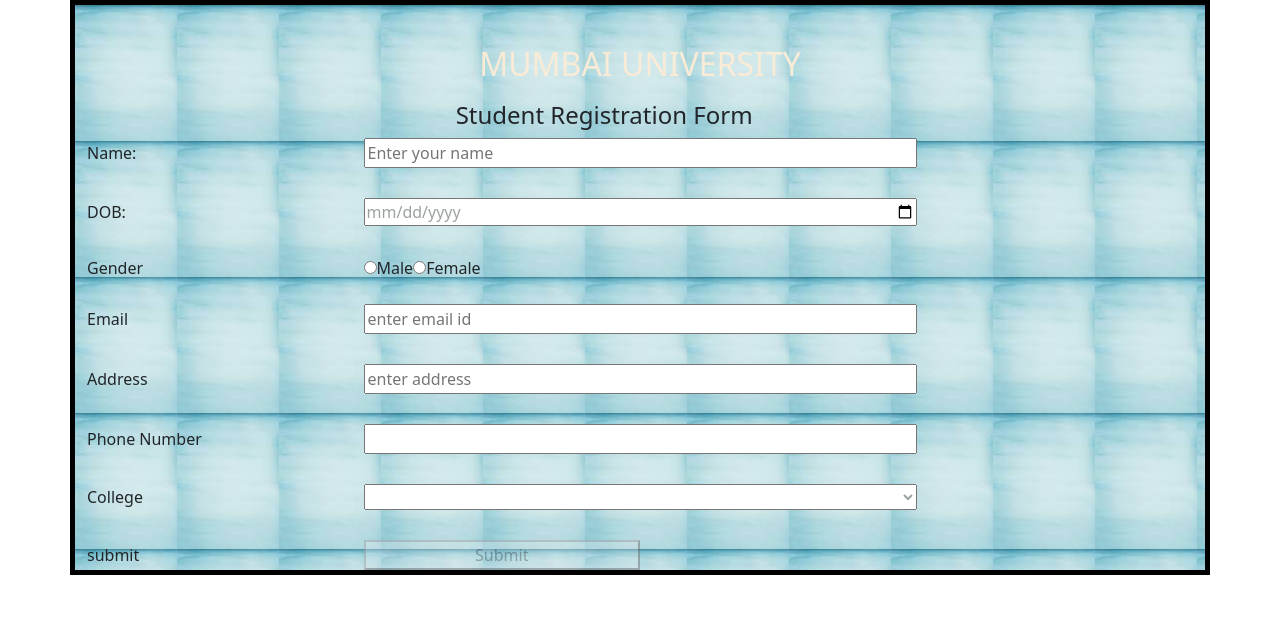
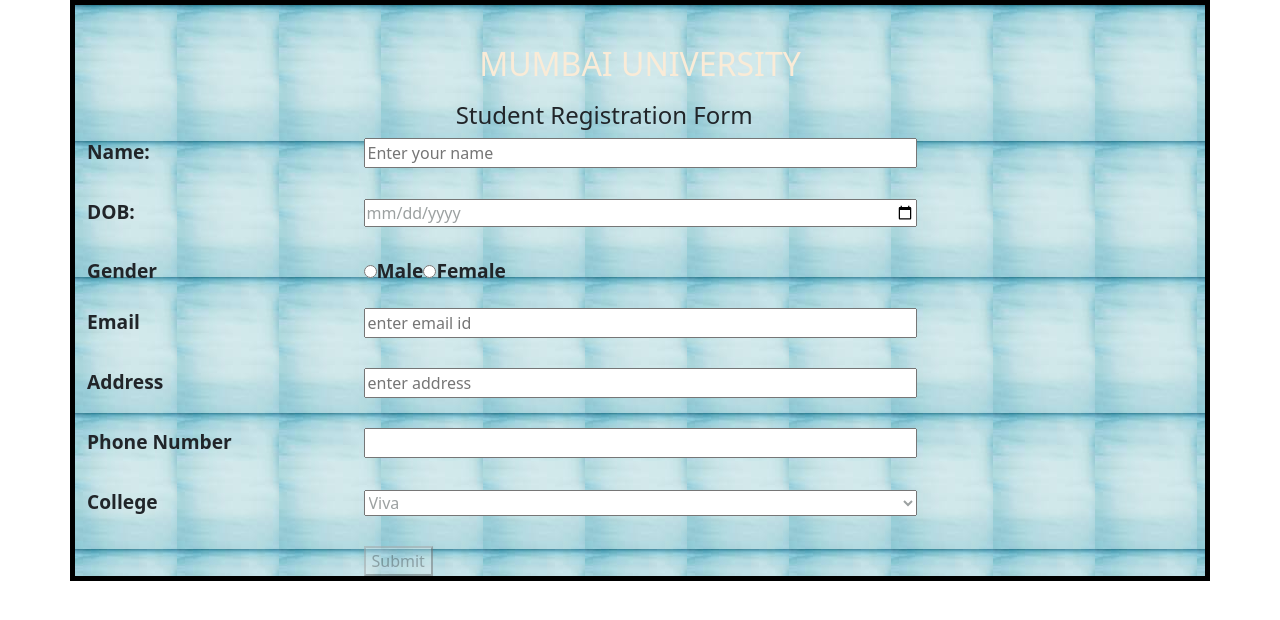
Before and after one commit to akshaypalase/AngularApp, an Angular app: page / in a window 1280 px wide. Shown: the top 620 px of the page. Built offline with nearby package versions, Linux system fonts and the light colour scheme.

Commit message:
updated
updated

```diff
--- a/src/app/form/form.component.css
+++ b/src/app/form/form.component.css
@@ -7,6 +7,11 @@
 input,select{
     color: rgb(156, 161, 161);
     margin-bottom: 30px;
+}
+label{
+    font-size:larger;
+    font-weight: bold;
+
 }
 
 .container{
@@ -18,3 +23,6 @@
 input.ng-invalid.ng-touched{
     border: 1px solid red;box-shadow: 0 0 13px #ff000021;
 }
+#user{
+    margin-bottom: 0cm;
+}
--- a/src/app/form/form.component.html
+++ b/src/app/form/form.component.html
@@ -6,20 +6,20 @@
     <h4 class=" offset-4">Student Registration Form</h4>
    <form #collegeform="ngForm" (ngSubmit)="onSubmit(collegeform)">
     <div   text-left rounded shadow py-5 >
-<div class="form-group" >
+<div class="form-group"  >
     <label for="Name" class="col-3">Name:</label >
     <input type="text" id="name" class="form-control" name="Name" required placeholder="Enter your name" class="col-6 " #Name="ngModel"  ngModel >
-    <small *ngIf="Name.touched && !Name.valid">enter valid name</small>
+    <div *ngIf="Name.touched && !Name.valid" id="user" >enter valid name</div>
     </div>
     <div class="form-group">
       <label for="DOB" class="col-3">DOB:</label>
       <input type="date" class="form-control" id="DOB" name="DOB" placeholder="enter DOB" class="col-6" ngModel >
     </div>
     <div class="form-group">
-      <label class="col-3" for="Gender">Gender</label>
-      <input type="radio" id="Male" name="Gender" ngModel >
+      <label class="col-3" >Gender</label>
+      <input type="radio" id="Male" value="Male" name="gender"  ngModel >
       <label for="Male" class="mr-2">Male</label>
-      <input type="radio" id="Female" name="Gender" ngModel>
+      <input type="radio" id="Female" value="Female" name="gender"   ngModel>
       <label for="Female" class="mr-2">Female</label>
 
       <div class="form-group">
@@ -38,15 +38,15 @@
 
       <div class="form-group">
         <label for="College" class="col-3">College</label>
-        <select name="College" id="College" class="form-control" name="College" class="col-6" ngModel>
+        <select name="College" id="College" class="form-control" name="College" class="col-6" ngModel [ngModel]="defaultValue">
           <option value="Viva">Viva</option>
           <option value="Abhinav">Abhinav</option>
           <option value="S.N">S.N</option>
         </select>
       </div>
-      <div class="form-group">
-        <label for="submit" class="col-3">submit</label>
-        <button class="col-3 btn-primary"   type="submit" [disabled]="!collegeform.valid">Submit</button>
+      <div class="form-group mt">
+
+        <button class=" btn-primary offset-3"   type="submit"  [disabled]="!collegeform.valid" >Submit</button>
       </div>
 
 
--- a/src/app/form/form.component.ts
+++ b/src/app/form/form.component.ts
@@ -1,3 +1,4 @@
+import { visitValue } from '@angular/compiler/src/util';
 import { Component, OnInit } from '@angular/core';
 import { NgForm } from '@angular/forms';
 
@@ -8,7 +9,7 @@
 })
 export class FormComponent implements OnInit {
 
-
+  defaultValue : string = "Viva";
   constructor() { }
 
   ngOnInit() {
--- /dev/null
+++ b/src/app/models/employee.ts
@@ -0,0 +1,5 @@
+export class Employee{
+    username : string;
+    email : string;
+    course : string;
+}
--- a/src/app/simpletemplateform/simpletemplateform.component.html
+++ b/src/app/simpletemplateform/simpletemplateform.component.html
@@ -3,17 +3,21 @@
   <div class="row justify-content-center">
 <div class="col-md-6 text-left rounded shadow py-5">
   <form (ngSubmit)="onsubmit(myForm)"#myForm="ngForm" >
-
+    <div ngModelGroup="userDetails" #userDetails="ngModelGroup">
     <div class="form-group">
       <label for="username">username</label>
-      <input type="text" class="form-control" id="username" placeholder="enter username" name="username" ngModel required>
+      <input type="text" class="form-control" id="username" placeholder="enter username" [(ngModel)]="username" name="username" ngModel required>
+      <small *ngIf="username">username is:{{username}}</small>
     </div>
+
 
     <div class="form-group">
       <label for="email">Email address</label>
-      <input type="email" class="form-control" id="email" email  placeholder="Enter email" name="email" ngModel required>
-
+      <input type="email" class="form-control" id="email" email #email="ngModel"  placeholder="Enter email" name="email" ngModel required>
+      <small class="text-danger" *ngIf="!email.valid && email.touched">please enter valid email</small>
     </div>
+    <small *ngIf="!userDetails.valid && userDetails.touched">please enter valid details</small>
+  </div>
 
 
     <div class="form-group">
@@ -27,6 +31,14 @@
 
     <button type="submit" [disabled]="!myForm.valid" class="btn btn-primary">Submit</button>
   </form>
+  <div class="row justify-content-center mt-2" *ngIf="submitted">
+    <div class="col-md-6 rounded shadow py-4">
+      <h2>Form data</h2>
+      <p>Username: <strong>{{employee.username}}</strong></p>
+      <p>Email: <strong>{{employee.email}}</strong></p>
+      <p>Course: <strong>{{employee.course}}</strong></p>
+    </div>
+  </div>
 </div>
 </div>
 </div>
--- a/src/app/simpletemplateform/simpletemplateform.component.ts
+++ b/src/app/simpletemplateform/simpletemplateform.component.ts
@@ -1,5 +1,6 @@
 import { Component, OnInit, ViewChild } from '@angular/core';
 import { NgForm } from '@angular/forms';
+import { Employee } from '../models/employee';
 
 @Component({
   selector: 'app-simpletemplateform',
@@ -7,14 +8,22 @@
   styleUrls: ['./simpletemplateform.component.css']
 })
 export class SimpletemplateformComponent implements OnInit {
-
+employee = new Employee();
+submitted: boolean = false;
   constructor() { }
 
   ngOnInit() {
   }
   onsubmit(form:NgForm){
-
-   console.log(form.value);
-
+    this.submitted = true;
+   this.employee.username=form.value.username;
+   this.employee.email=form.value.email;
+   this.employee.course=form.value.course;
+   this.saveEmployeeData(this.employee);
+  }
+  saveEmployeeData(emp:Employee){
+    console.log(emp.username);
+    console.log(emp.email);
+    console.log(emp.course);
   }
 }
```
